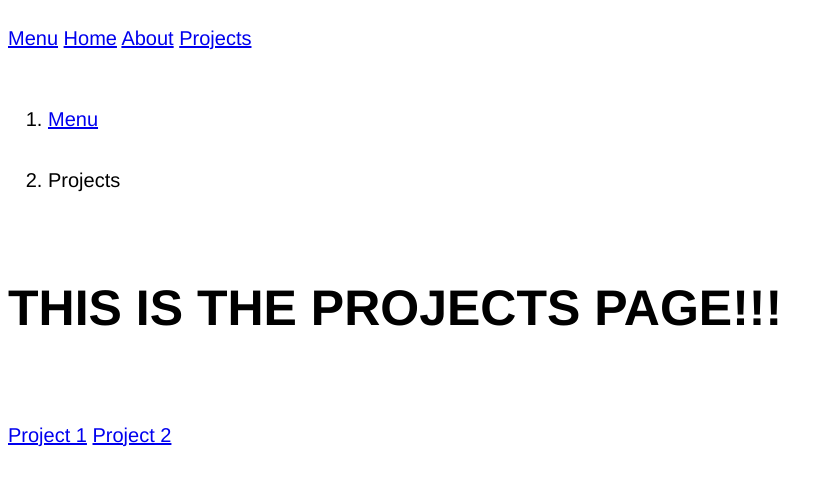
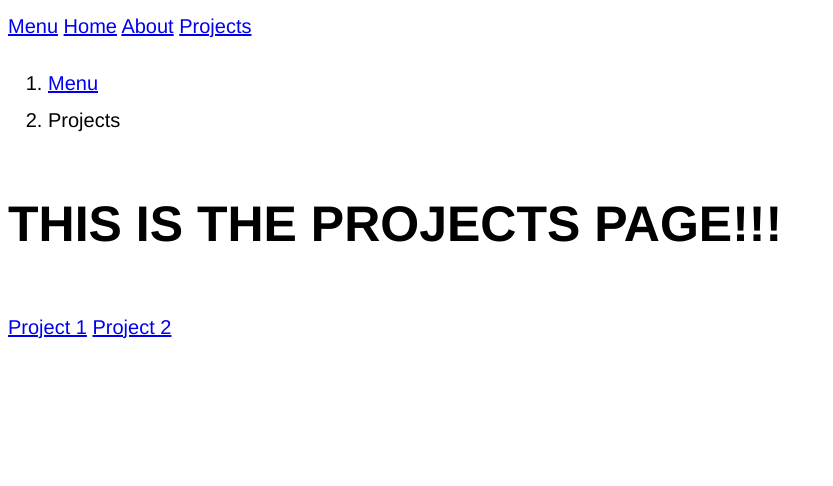
Before and after one commit to Hiro-Fujita/html_css, a plain HTML site: page index.html in a window 1280 px wide. Shown: the whole page, without its empty margins (0-833 px from the left). Drawn offline with Linux system fonts and the light colour scheme.

```diff
--- a/css/style.css
+++ b/css/style.css
@@ -1,7 +1,7 @@
 html {
     font-family: "Helvetica Neue", Helvetica, Arial, sans-serif;
     font-size: 20px;
-    line-height: 61px;
+    line-height: 37px;
 }
 #wrapper {
     width: 1208px;
```
